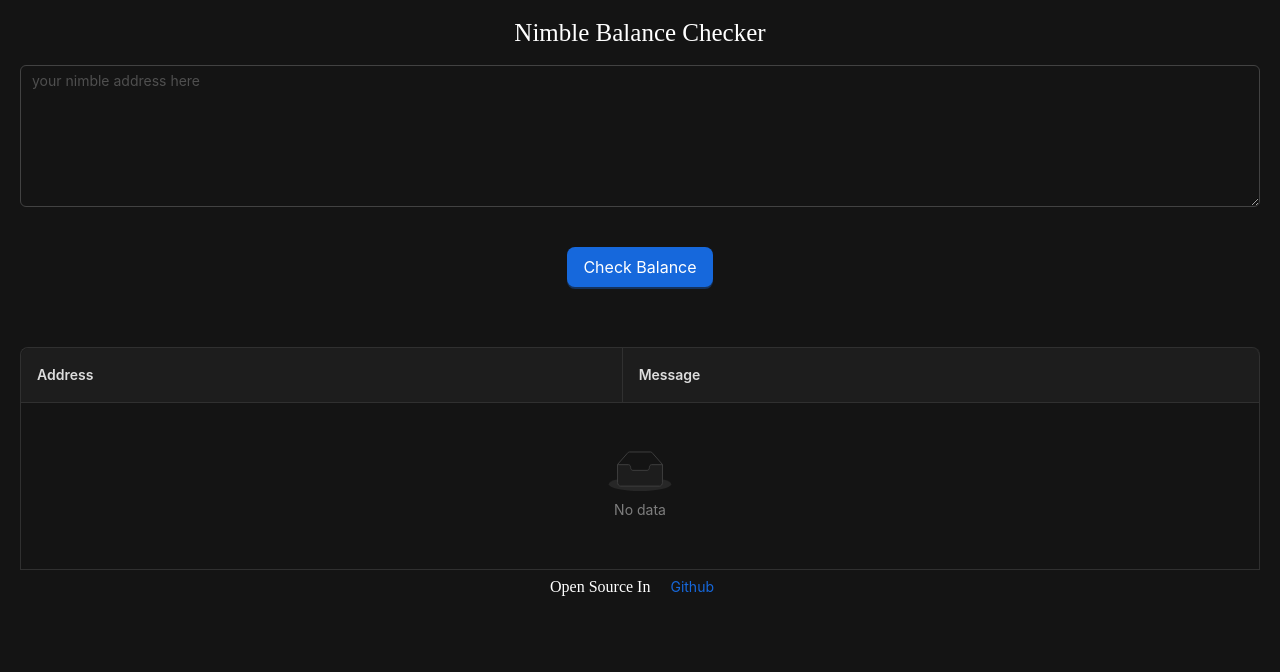
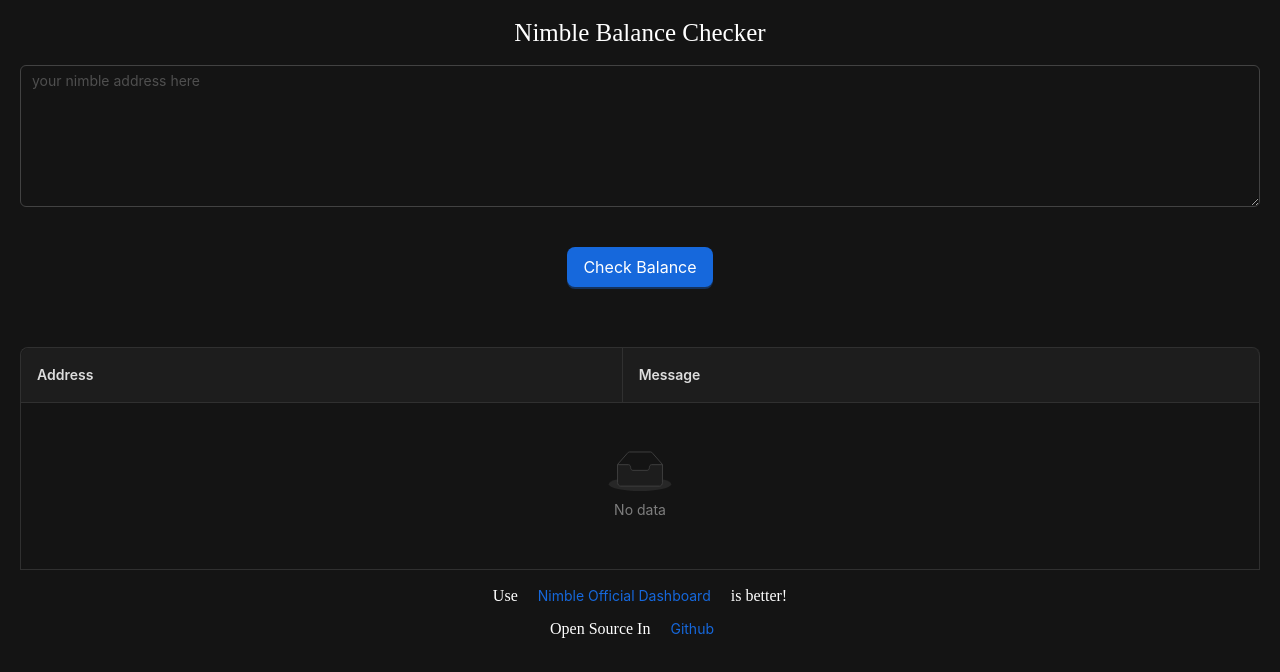
Before and after one commit to chenlike/nimble-checker, a Next.js app: page / in a window 1280 px wide. Shown: the top 672 px of the page. Built offline with nearby package versions, Linux system fonts and the light colour scheme.

Commit message:
add official link

```diff
--- a/src/pages/Checker.tsx
+++ b/src/pages/Checker.tsx
@@ -41,7 +41,7 @@ export default function Checker() {
         // 重新加载 Turnstile 验证码
         var script = document.createElement('script');
         script.src = 'https://challenges.cloudflare.com/turnstile/v0/api.js';
-        script.onload = function() {
+        script.onload = function () {
             turnstile.render(turnstileElement);
         };
         document.head.appendChild(script);
@@ -84,18 +84,18 @@ export default function Checker() {
             const res = await axios.post("/api/check?v=1", {
                 address: reqAddres,
                 captcha: theCAPTCHA
-             });
+            });
             const data = res.data;
 
-             if(data.msg){
+            if (data.msg) {
                 message.error("Error:  " + data.msg);
                 setLoading(false);
                 return;
-             }
+            }
 
             results = data;
 
-        } catch (error:any) {
+        } catch (error: any) {
             message.error("Error:  " + error.response.data.msg);
 
         }
@@ -144,7 +144,7 @@ export default function Checker() {
             <Button onClick={() => checkBalance()} className={style.checker} loading={loading} size="large" type="primary">Check Balance</Button>
             <div style={{
                 marginBottom: 20
-            }}  className="cf-turnstile" data-sitekey="0x4AAAAAAAf26m3RrXqFTX20" data-callback="cfCallBack"></div>
+            }} className="cf-turnstile" data-sitekey="0x4AAAAAAAf26m3RrXqFTX20" data-callback="cfCallBack"></div>
 
             <Table bordered dataSource={checkList} pagination={false} loading={loading} columns={[
                 {
@@ -162,11 +162,19 @@ export default function Checker() {
             ]}  >
 
             </Table>
+
+
+            <div style={{
+                color: "#FFF",
+                marginTop: 10
+            }}>Use <Button type="link" href="https://www.nimble.technology/dashboard" target="_blank">Nimble Official Dashboard</Button>  is better! </div>
+
             <div className={style.footer}>Open Source In <Button type="link" onClick={() => {
                 window.open(openSourceUrl)
             }}>Github</Button></div>
 
 
+
         </div>
     </>
 }
```
